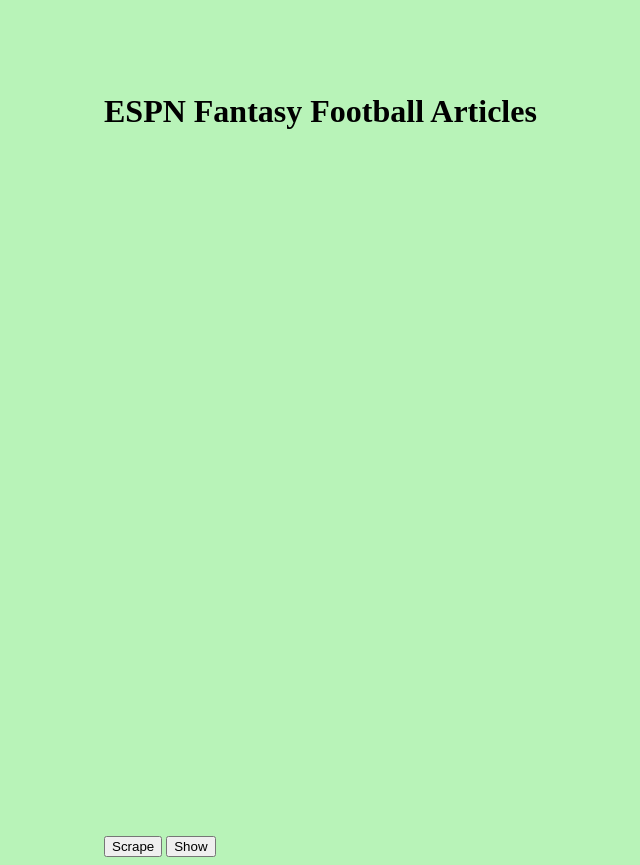
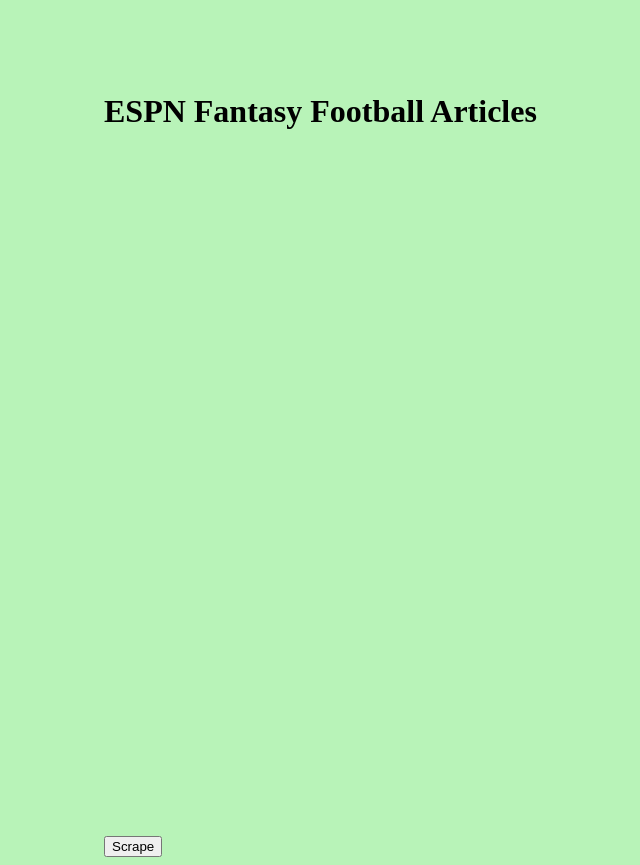
Before and after one commit to jsenken/newScrape, a website: page public/index.html in a window 1280 px wide. Shown: the whole page, without its empty margins (56-696 px from the left). Drawn offline with nearby package versions, Linux system fonts and the light colour scheme.

Commit message:
removed button

```diff
--- a/public/index.html
+++ b/public/index.html
@@ -40,7 +40,6 @@
     <div id="wrapper">
       <h1>ESPN Fantasy Football Articles</h1>
       <button id="scrape"> Scrape </button>
-      <button id="show"> Show </button>
       <div id="articles"></div>
       <div id="notes"></div>
     </div>
```
